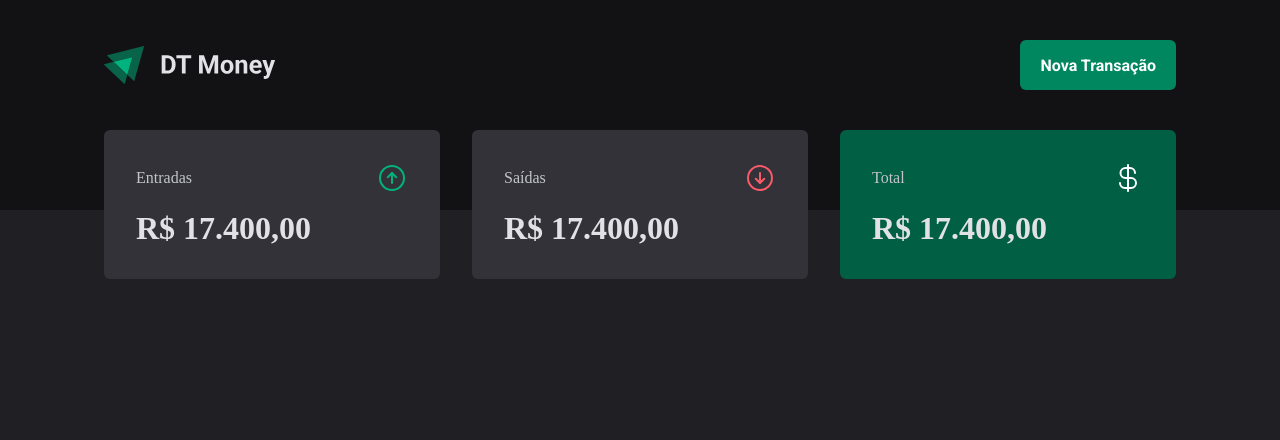
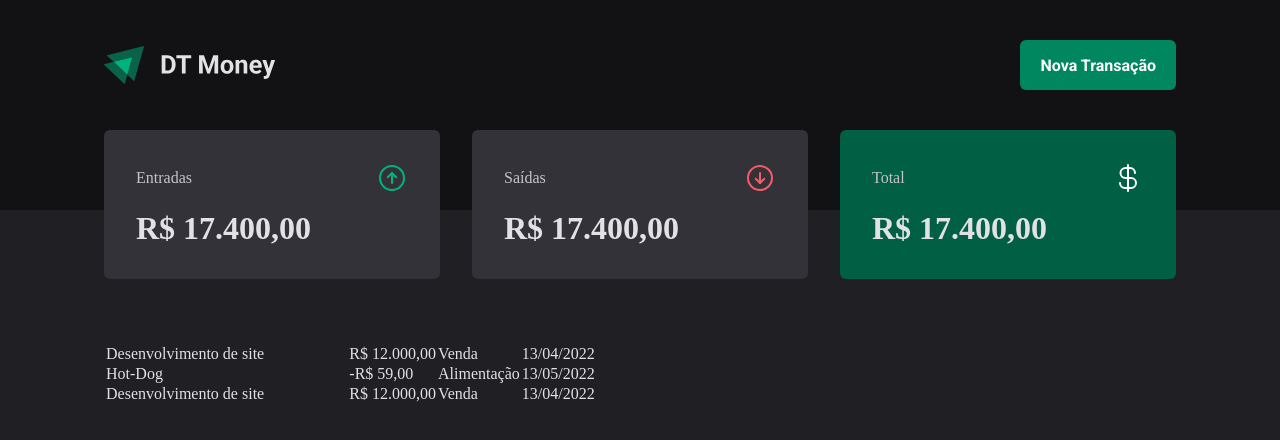
Before and after one commit to marcoscode404/dtmoneyIgnite03, a React (Vite) app in the folder 03-dt-money/: page / in a window 1280 px wide. Shown: the top 440 px of the page. Built offline with nearby package versions, Linux system fonts and the light colour scheme.

Commit message:
alinhando a tabela

```diff
--- a/03-dt-money/src/pages/Transactions/index.tsx
+++ b/03-dt-money/src/pages/Transactions/index.tsx
@@ -1,11 +1,40 @@
 import { Header } from '../../components/Header'
 import { Summary } from '../../components/Summary'
+import { TransactionsContainer } from './styles'
 
 export function Transactions() {
   return (
     <div>
       <Header />
       <Summary />
+
+      {/* table */}
+      <TransactionsContainer>
+        <table>
+          <tbody>
+            <tr>
+              <td width="50%">Desenvolvimento de site</td>
+              <td>R$ 12.000,00</td>
+              <td>Venda</td>
+              <td>13/04/2022</td>
+            </tr>
+
+            <tr>
+              <td width="50%">Hot-Dog</td>
+              <td>-R$ 59,00</td>
+              <td>Alimentação</td>
+              <td>13/05/2022</td>
+            </tr>
+
+            <tr>
+              <td width="50%">Desenvolvimento de site</td>
+              <td>R$ 12.000,00</td>
+              <td>Venda</td>
+              <td>13/04/2022</td>
+            </tr>
+          </tbody>
+        </table>
+      </TransactionsContainer>
     </div>
   )
 }
--- a/03-dt-money/src/pages/Transactions/styles.ts
+++ b/03-dt-money/src/pages/Transactions/styles.ts
@@ -0,0 +1,8 @@
+import styled from 'styled-components'
+
+export const TransactionsContainer = styled.main`
+  width: 100%;
+  max-width: 1120px;
+  margin: 4rem auto 0;
+  padding: 0 1.5rem;
+`
```
